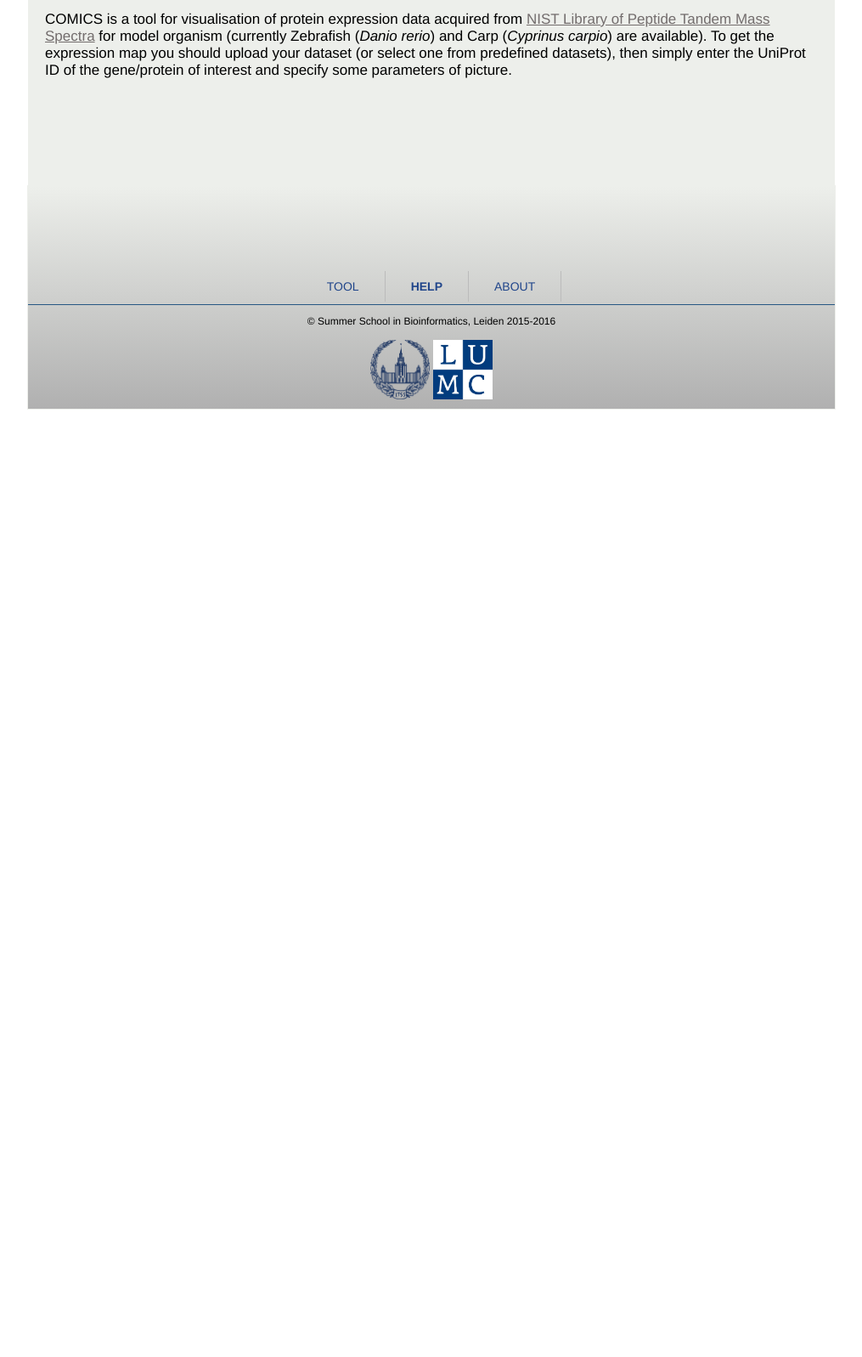
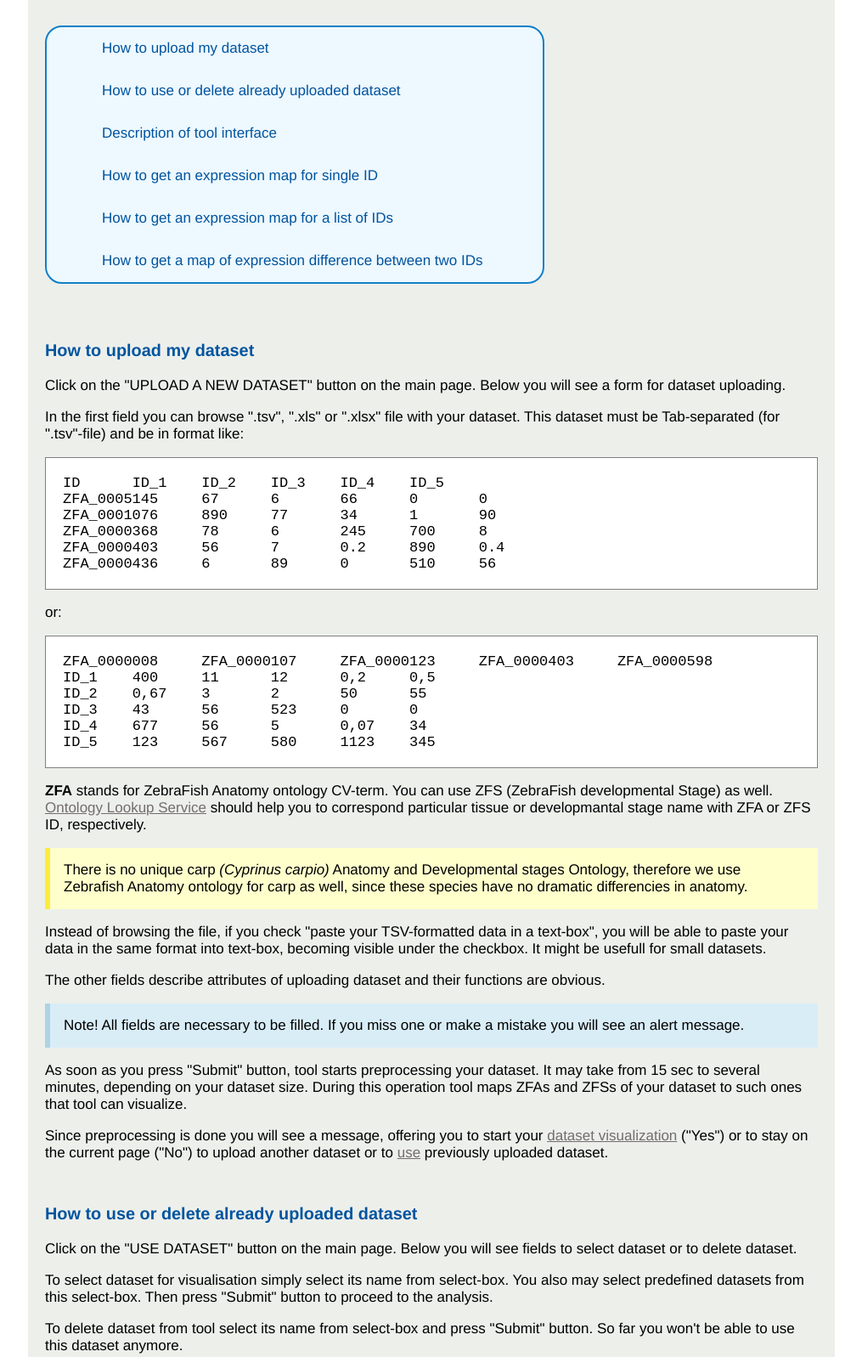
Before and after one commit to y-popov/COMICS, a plain HTML site: page pages/help.html in a window 1280 px wide. Shown: the part 300-1897 px from the top of the page at 85% size, without its empty margins (132-1147 px from the left). Before the commit the page ends 800 px from the top, so only its background shows below. Drawn offline with Linux system fonts and the light colour scheme.

Commit message:
Help page populated

```diff
--- a/bin/yaz.css
+++ b/bin/yaz.css
@@ -4,7 +4,6 @@ html, body{
 	font-family: Helvetica, serif;
 	font-size:17px;
 	color:#000;
-	<!--background:url(https://decem.info/wp-content/uploads/mnogo-marihuany.jpeg);-->
 	background: #fff;
 }
 body{
@@ -494,3 +493,41 @@ button {
 	width: 93.328px;
 	display: inline-block;
 }
+
+#how-to {
+	list-style-type: none;
+	display: inline-block;
+	border: 2px #117FC7 solid;
+	border-radius: 20px;
+	padding-right: 20px;
+	background-color: rgb(237,248,255);
+
+}
+#how-to a {
+	text-decoration: none;
+	color: #00549f;
+}
+#how-to li{
+	padding: 15px 25px;
+	padding-right: 50px;
+	border-radius: 10px;
+}
+#how-to li:hover {
+	cursor: pointer;
+	background: #B1DCF8;
+}
+.help-header {
+	color: #00549f;
+	margin-top: 50px;
+}
+
+.warning {
+	background-color: #ffffcc;
+	border-left: 6px solid #ffeb3b;
+	padding: 16px;
+}
+.message {
+	background-color: #d9edf7;;
+	border-left: 6px solid #AED3E5;
+	padding: 16px;
+}
--- a/pages/help.html
+++ b/pages/help.html
@@ -8,6 +8,14 @@
 <meta http-equiv="Content-Type" content="text/html; charset=utf-8">
 <meta name="viewport" content="width=640">
 <meta name=viewport content="width=device-width, initial-scale=1">
+
+<style>
+pre {
+	background-color: white;
+	border: 1px grey solid;
+	padding: 20px;
+}
+</style>
 
 </head>
 <body  link = "#736D6D" vlink = "#000000" alink = "#30ABE9">
@@ -29,8 +37,92 @@
 		</div>
 
 		<div id="content">
-			<p > COMICS is a tool for visualisation of protein expression data acquired from <a href="http://chemdata.nist.gov/dokuwiki/doku.php?id=peptidew:lib:zebrafish20150109">NIST Library of Peptide Tandem Mass Spectra</a> for model organism (currently Zebrafish (<i>Danio rerio</i>) and Carp (<i>Cyprinus carpio</i>) are available). To get the expression map you should upload your dataset (or select one from predefined datasets), then simply enter the UniProt ID of the gene/protein of interest and specify some parameters of picture.</p>
 
+			<ul id="how-to">
+				<a href="#upload"><li>How to upload my dataset</li></a>
+				<a href="#use"><li>How to use or delete already uploaded dataset</li></a>
+				<a href="#interface"><li>Description of tool interface</li></a>
+				<a href="#single"><li>How to get an expression map for single ID</li></a>
+				<a href="#multiple"><li>How to get an expression map for a list of IDs</li></a>
+				<a href="#compare"><li>How to get a map of expression difference between two IDs</li></a>
+
+			</ul>
+			<h3 class='help-header' id="upload">How to upload my dataset</h3>
+			<p>
+				Click on the "UPLOAD A NEW DATASET" button on the main page. Below you will see a form for dataset uploading.
+			</p>
+			<p>
+				In the first field you can browse ".tsv", ".xls" or ".xlsx" file with your dataset. This dataset must be Tab-separated (for ".tsv"-file) and be in format like:
+			</p>
+			<pre>ID	ID_1	ID_2	ID_3	ID_4	ID_5
+ZFA_0005145	67	6	66	0	0
+ZFA_0001076	890	77	34	1	90
+ZFA_0000368	78	6	245	700	8
+ZFA_0000403	56	7	0.2	890	0.4
+ZFA_0000436	6	89	0	510	56</pre>
+			<p>or:</p>
+			<pre>ZFA_0000008	ZFA_0000107	ZFA_0000123	ZFA_0000403	ZFA_0000598
+ID_1	400	11	12	0,2	0,5
+ID_2	0,67	3	2	50	55
+ID_3	43	56	523	0	0
+ID_4	677	56	5	0,07	34
+ID_5	123	567	580	1123	345</pre>
+			<p>
+				<b>ZFA</b> stands for ZebraFish Anatomy ontology CV-term. You can use ZFS (ZebraFish developmental Stage) as well. <a href="https://www.ebi.ac.uk/ols/ontologies/zfa" terget="_blank">Ontology Lookup Service</a> should help you to correspond particular tissue or developmantal stage name with ZFA or ZFS ID, respectively.
+			</p>
+			<p class="warning">
+				There is no unique carp <i>(Cyprinus carpio)</i> Anatomy and Developmental stages Ontology, therefore we use Zebrafish Anatomy ontology for carp as well, since these species have no dramatic differencies in anatomy.
+			</p>
+			<p>
+				Instead of browsing the file, if you check "paste your TSV-formatted data in a text-box", you will be able to paste your data in the same format into text-box, becoming visible under the checkbox. It might be usefull for small datasets.
+			</p>
+			<p>
+				The other fields describe attributes of uploading dataset and their functions are obvious.
+			</p>
+			<p class="message">
+				Note! All fields are necessary to be filled. If you miss one or make a mistake you will see an alert message.
+			</p>
+			<p>
+				As soon as you press "Submit" button, tool starts preprocessing your dataset. It may take from 15 sec to several minutes, depending on your dataset size. During this operation tool maps ZFAs and ZFSs of your dataset to such ones that tool can visualize.
+			</p>
+			<p>
+				Since preprocessing is done you will see a message, offering you to start your <a href="#interface">dataset visualization</a> ("Yes") or to stay on the current page ("No") to upload another dataset or to <a href="#use">use</a> previously uploaded dataset.
+			</p>
+
+			<h3 class='help-header' id="use">How to use or delete already uploaded dataset</h3>
+			<p>
+				Click on the "USE DATASET" button on the main page. Below you will see fields to select dataset or to delete dataset.
+			</p>
+			<p>
+				To select dataset for visualisation simply select its name from select-box. You also may select predefined datasets from this select-box. Then press "Submit" button to proceed to the analysis.
+			</p>
+			<p>
+				To delete dataset from tool select its name from select-box and press "Submit" button. So far you won't be able to use this dataset anymore.
+			</p>
+			<h3 class='help-header' id="interface">Description of tool interface</h3>
+			<p>
+
+			</p>
+			<h3 class='help-header' id="single">How to get an expression map for single ID</h3>
+			<p>
+				Select your dataset first. Click on "Single map" tab. To select ID of interest just simply type ID in the text-field or click on "eye"-button in "ID" field and choose needed ID from pop-up. Then specify options described in <a href="#interface">"Description of tool interface"</a>.
+			</p>
+
+			<h3 class='help-header' id="multiple">How to get an expression map for a list of IDs</h3>
+			<p>
+				Select your dataset first. Click on "Multiple maps" tab. Type a list of IDs in "List of IDs" field or click on "View" button of "The list of all protein IDs available" and check IDs from pop-up.
+			</p>
+			<p class="warning">
+				Note! Each ID in list of IDs field must be on its own line.
+			</p>
+			<p>
+				Then specify options described in <a href="#interface">"Description of tool interface"</a>.
+			</p>
+
+			<h3 class='help-header' id="compare">How to get a map of expression difference between two IDs</h3>
+			<p>
+				Select your dataset first. Click on "Compare expression" tab. Select two IDs that you want to compare. To select ID of interest just simply type ID in the text-field or click on "eye"-button in "ID *" field and choose needed ID from pop-up. Then specify options described in <a href="#interface">"Description of tool interface"</a>.
+			</p>
 
 		</div>
 
```
